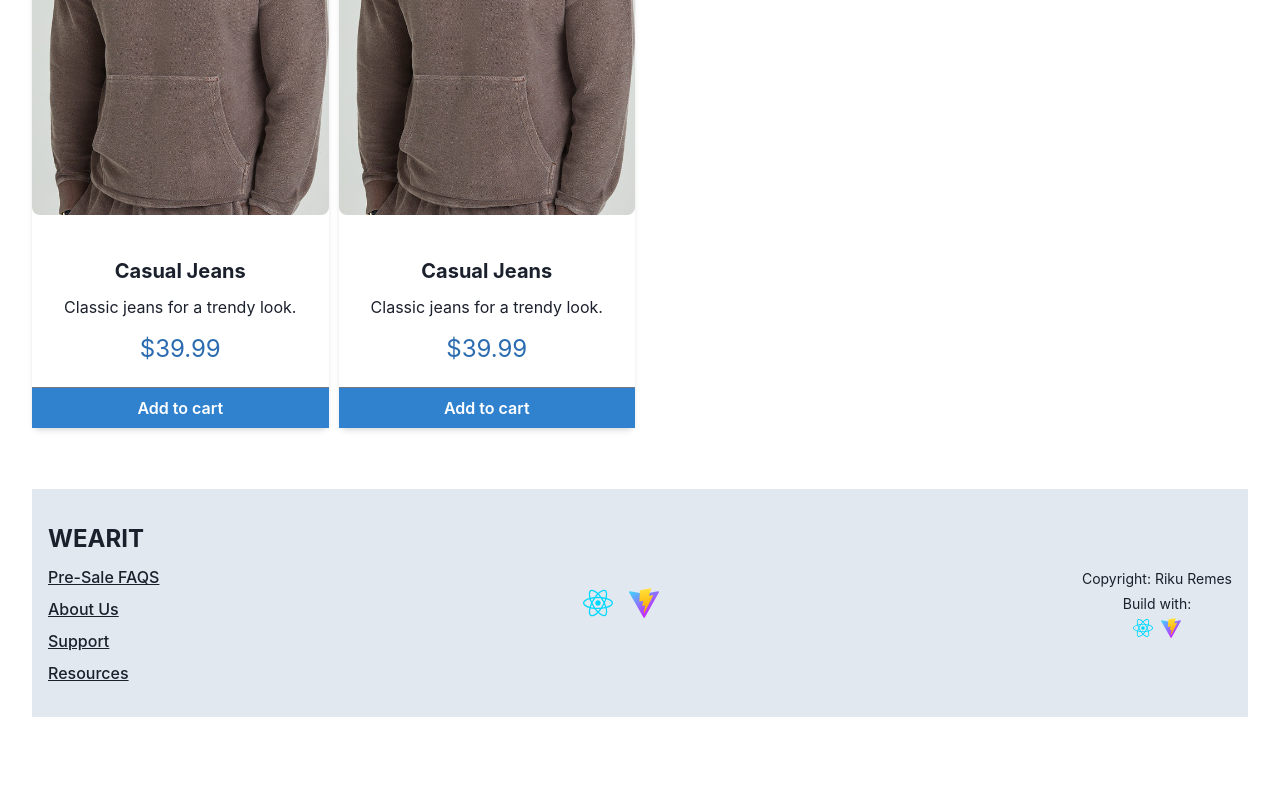
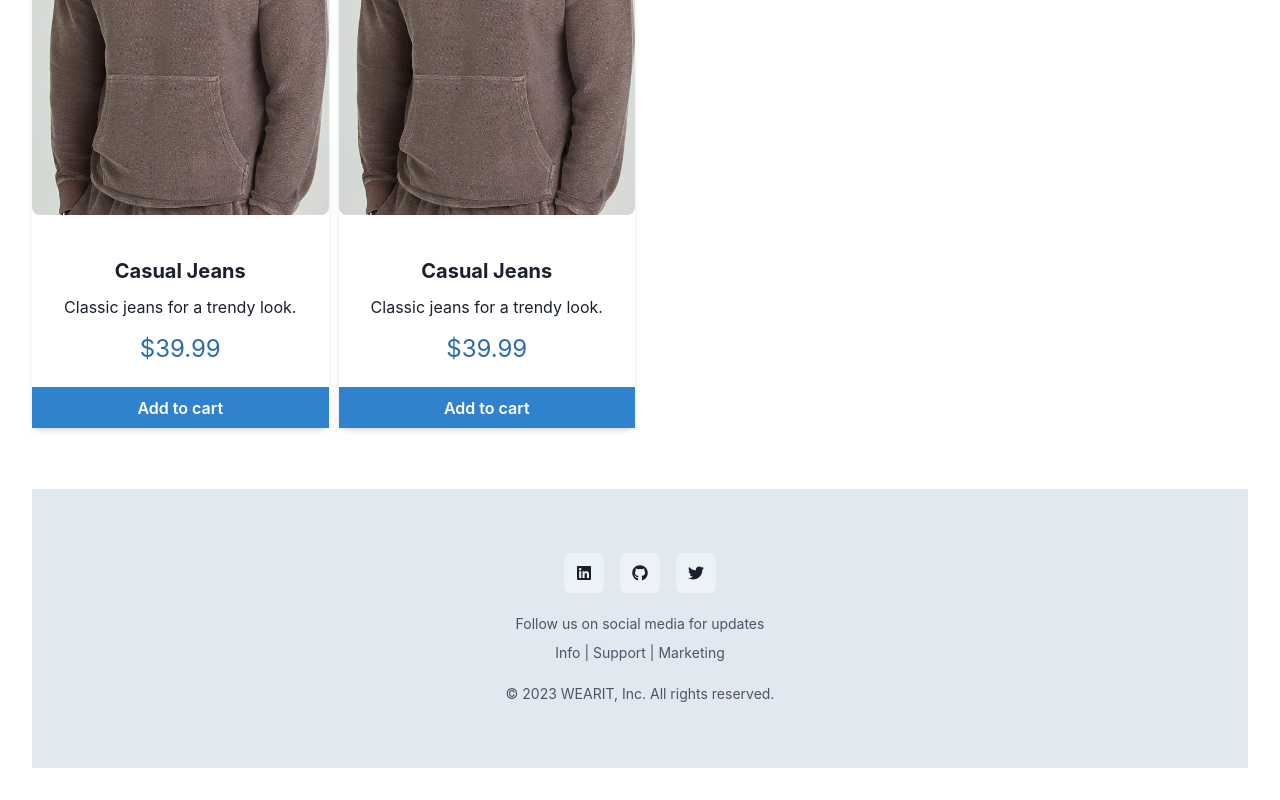
Before and after one commit to rikulis/Clothing-Webshop, a React (Vite) app: page / in a window 1280 px wide. Shown: the part 1205-2005 px from the top of the page. Before the commit the page ends 1954 px from the top, so only its background shows below. Built offline with nearby package versions, Linux system fonts and the light colour scheme.

Commit message:
Updated: Footer

```diff
--- a/package.json
+++ b/package.json
@@ -17,7 +17,8 @@
     "font-awesome": "^4.7.0",
     "framer-motion": "^10.16.5",
     "react": "^18.2.0",
-    "react-dom": "^18.2.0"
+    "react-dom": "^18.2.0",
+    "react-icons": "^4.12.0"
   },
   "devDependencies": {
     "@types/react": "^18.2.15",
--- a/src/myComponents/Footer.jsx
+++ b/src/myComponents/Footer.jsx
@@ -1,58 +1,66 @@
 import React from "react";
-import { Box, Flex, Text, Image, Link, VStack, HStack } from "@chakra-ui/react";
-import reactLogo from "../assets/react.svg";
-import viteLogo from "/vite.svg";
+import {
+  Container,
+  Stack,
+  IconButton,
+  Text,
+  Link,
+  HStack,
+  Image,
+} from "@chakra-ui/react";
+import { FaGithub, FaLinkedin, FaTwitter } from "react-icons/fa";
 
-const Footer = () => {
-  return (
-    <Box className="footer" py={8} px={4} bg="gray.200">
-      <Flex
-        direction={["column", "column", "row"]}
-        align="center"
-        justify="space-between"
-      >
-        <VStack
-          spacing={2}
-          align={["center", "center", "flex-start"]}
-          mb={[4, 4, 0]}
-        >
-          <Text fontSize="2xl" fontWeight="bold">
-            WEARIT
-          </Text>
-          <Link href="#" textDecoration="underline">
-            Pre-Sale FAQS
-          </Link>
-          <Link href="#" textDecoration="underline">
-            About Us
-          </Link>
-          <Link href="#" textDecoration="underline">
-            Support
-          </Link>
-          <Link href="#" textDecoration="underline">
-            Resources
-          </Link>
-        </VStack>
-        <HStack spacing={4}>
-          <Image src={reactLogo} alt="React Logo" boxSize="30px" />
-          <Image src={viteLogo} alt="Vite Logo" boxSize="30px" />
-          {/* Add more logos as needed */}
-        </HStack>
-        <VStack spacing={1} align="center">
-          <Text fontSize="sm">Copyright: Riku Remes</Text>
-          <Text fontSize="sm">Build with:</Text>
-          <HStack spacing={2}>
-            <Link href="https://react.dev" isExternal>
-              <Image src={reactLogo} alt="React Logo" boxSize="20px" />
-            </Link>
-            <Link href="https://vite.dev" isExternal>
-              <Image src={viteLogo} alt="Vite Logo" boxSize="20px" />
-            </Link>
-            {/* Add more logos as needed */}
-          </HStack>
-        </VStack>
-      </Flex>
-    </Box>
-  );
-};
+const Footer = () => (
+  <Container
+    as="footer"
+    role="contentinfo"
+    py={{ base: "12", md: "16" }}
+    bg="gray.200"
+    maxW="full"
+    centerContent
+  >
+    <Stack spacing={{ base: "4", md: "5" }} align="center" w="full">
+      {/* Social Media Icons */}
+      <HStack spacing={4}>
+        <IconButton
+          as={Link}
+          href="#"
+          aria-label="LinkedIn"
+          icon={<FaLinkedin />}
+        />
+        <IconButton
+          as={Link}
+          href="#"
+          aria-label="GitHub"
+          icon={<FaGithub />}
+        />
+        <IconButton
+          as={Link}
+          href="#"
+          aria-label="Twitter"
+          icon={<FaTwitter />}
+        />
+      </HStack>
+
+      {/* Texts */}
+      <Stack spacing={2} align="center">
+        <Text fontSize="sm" color="gray.600">
+          Follow us on social media for updates
+        </Text>
+        <Text fontSize="sm" color="gray.600">
+          Info | Support | Marketing
+        </Text>
+      </Stack>
+
+      {/* Copyright and Logos */}
+      <Stack spacing={2} align="center">
+        <Text fontSize="sm" color="gray.600">
+          &copy; {new Date().getFullYear()} WEARIT, Inc. All rights
+          reserved.
+        </Text>
+      </Stack>
+    </Stack>
+  </Container>
+);
 
 export default Footer;
```
Also changed, not shown: 1 other file (tests, documents, lock files or other folders).
